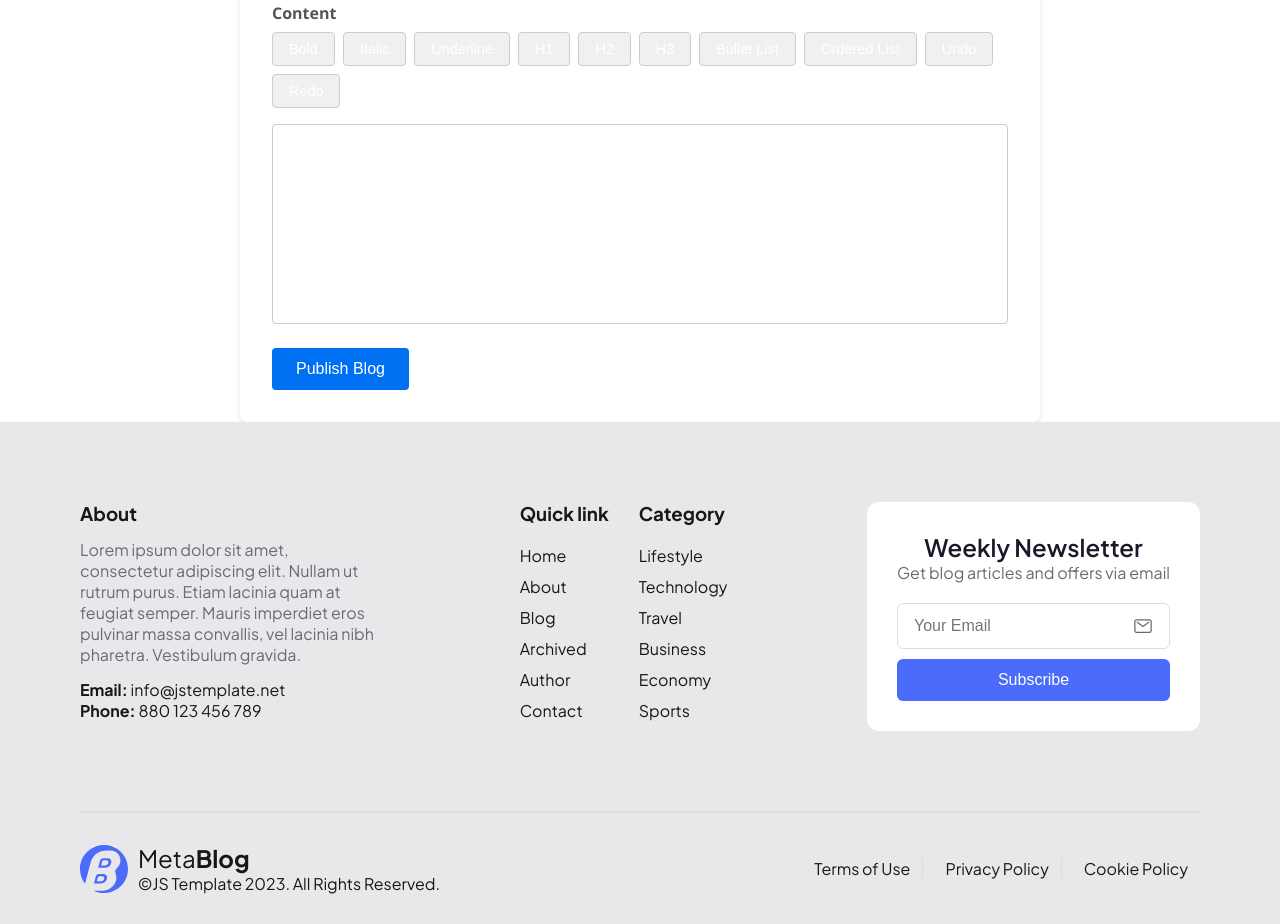
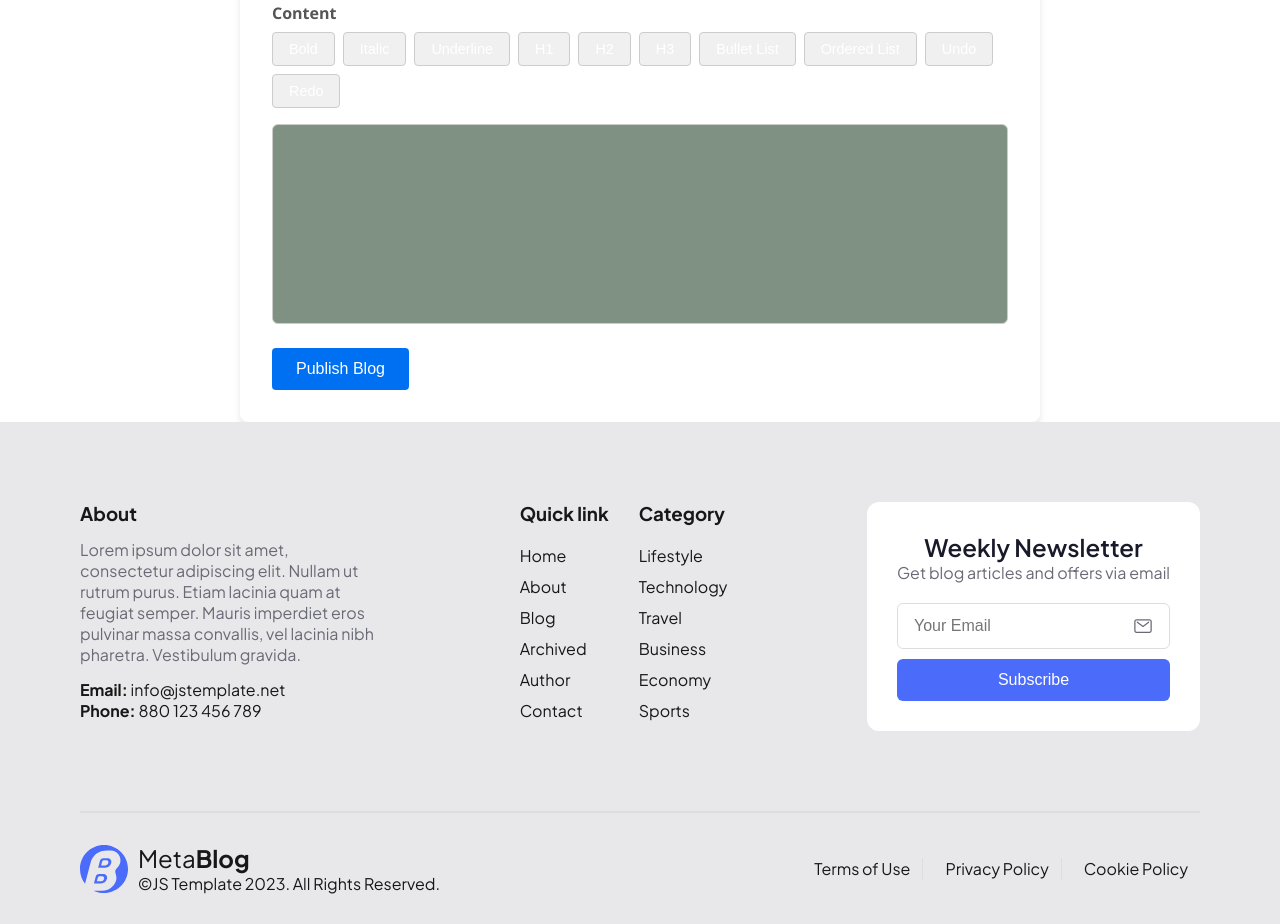
Before and after one commit to Akintayo74/NextJs-travel-blog-guide, a Next.js app: page /blog/create in a window 1280 px wide. Shown: the part 840-1764 px from the top of the page. Built offline with nearby package versions, Linux system fonts and the light colour scheme; sample sign-in values are in the browser's storage.

Commit message:
Still working on CreateBlog dark mode
Changed text editor color

```diff
--- a/src/styles/CreateBlog.module.css
+++ b/src/styles/CreateBlog.module.css
@@ -91,11 +91,13 @@
 
   .editorContent {
     border: 1px solid #cccccc;
-    border-radius: 4px;
-    padding: 1rem;
+    border-radius: 6px;
+    padding: 3rem;
     min-height: 200px;
     font-size: 1rem;
     line-height: 1.5;
+    background-color: var(--blog-editor);
+    color: var(--blog-input-color);
   }
 
   .submitButton {
--- a/src/styles/globals.css
+++ b/src/styles/globals.css
@@ -20,6 +20,7 @@
   --headerHighlight-background: #E8E8EA;
   --blog-background: #ffffff;
   --blog-input-color: #000000;
+  --blog-editor: #7F9183;
 }
 
 [data-theme='dark']{
@@ -40,6 +41,7 @@
   --headerHighlight-background: #242535;
   --blog-background: #7D82B8;
   --blog-input-color: #ffffff;
+  --blog-editor: #96ADC8;
 }
 
 html,
```
